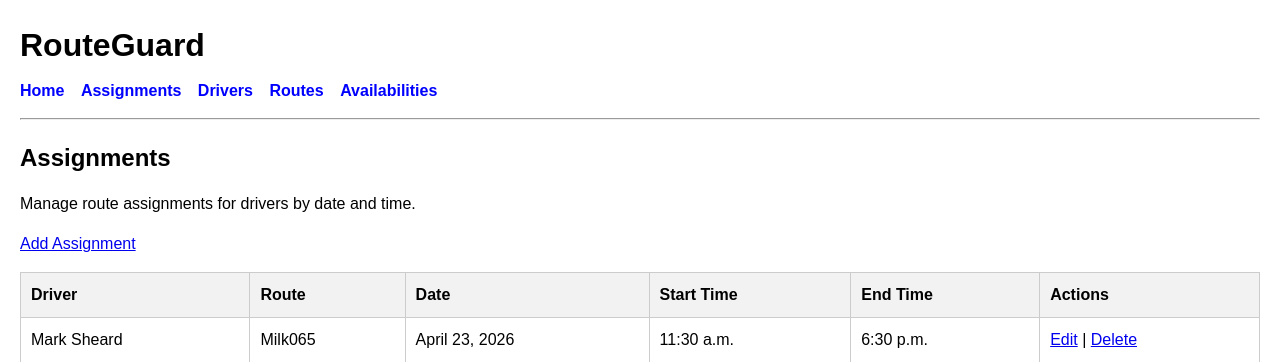
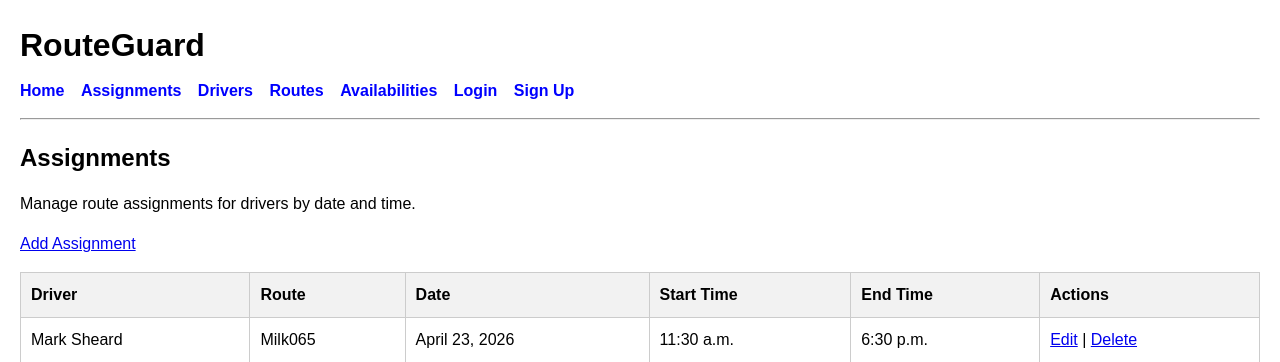
Before and after one commit to joeb-brfc/routeguard, a Django app: page /assignments/ in a window 1280 px wide. Shown: the top 362 px of the page. Run offline with Django 5.2, Linux system fonts and the light colour scheme; data comes from the database, SQL or seed files in the repository.

Commit message:
Update navigation to show login, logout and signup links

```diff
--- a/templates/base.html
+++ b/templates/base.html
@@ -16,18 +16,25 @@
         <a href="{% url 'driver_list' %}">Drivers</a>
         <a href="{% url 'route_list' %}">Routes</a>
         <a href="{% url 'availability_list' %}">Availabilities</a>
+
+        {% if user.is_authenticated %}
+        <a href="{% url 'logout' %}">Logout</a>
+        {% else %}
+        <a href="{% url 'login' %}">Login</a>
+        <a href="{% url 'signup' %}">Sign Up</a>
+        {% endif %}
       </nav>
       <hr />
     </header>
 
     <main>
-{% if messages %}
-    <ul class="message-list">
+      {% if messages %}
+      <ul class="message-list">
         {% for message in messages %}
-            <li>{{ message }}</li>
+        <li>{{ message }}</li>
         {% endfor %}
-    </ul>
-{% endif %} {% block content %} {% endblock %}
+      </ul>
+      {% endif %} {% block content %} {% endblock %}
     </main>
   </body>
 </html>
```
